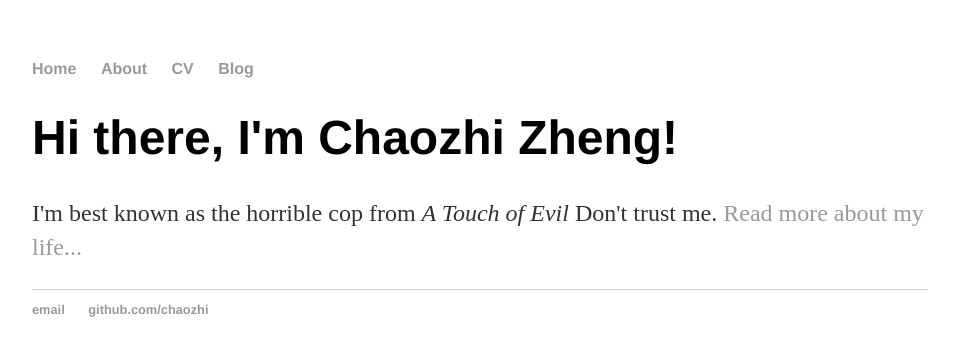
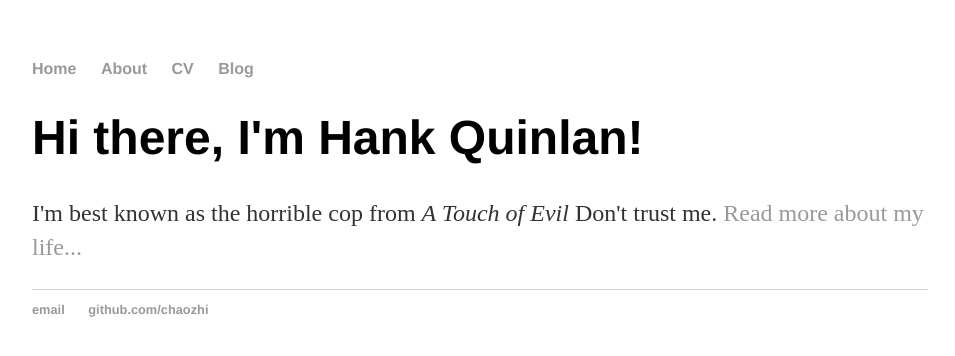
Before and after one commit to chaozhi/chaozhi.github.io, a Jekyll site: the page built from index.html, in a window 1280 px wide. Shown: the top 356 px of the page, without its empty margins (160-1115 px from the left). Built offline with Jekyll 4.4.1, drawn with Linux system fonts in a browser that asks for light colours.

Commit message:
Update index.html

```diff
--- a/index.html
+++ b/index.html
@@ -1,30 +1,8 @@
-<!DOCTYPE html>
-<html>
-	<head>
-		<title>Chaozhi ZHENG</title>
-		<!-- link to main stylesheet -->
-		<link rel="stylesheet" type="text/css" href="/css/main.css">
-	</head>
-	<body>
-		<nav>
-    		<ul>
-        		<li><a href="/">Home</a></li>
-	        	<li><a href="/about">About</a></li>
-        		<li><a href="/cv">CV</a></li>
-        		<li><a href="/blog">Blog</a></li>
-    		</ul>
-		</nav>
-		<div class="container">
-    		<div class="blurb">
-        		<h1>Hi there, I'm Chaozhi Zheng!</h1>
-				<p>I'm best known as the horrible cop from <em>A Touch of Evil</em> Don't trust me. <a href="/about">Read more about my life...</a></p>
-    		</div><!-- /.blurb -->
-		</div><!-- /.container -->
-		<footer>
-    		<ul>
-        		<li><a href="mailto:chaozhi@gmail.com">email</a></li>
-        		<li><a href="https://github.com/chaozhi">github.com/chaozhi</a></li>
-			</ul>
-		</footer>
-	</body>
-</html>
+---
+layout: default
+title: Hank Quinlan, Horrible Cop
+---
+<div class="blurb">
+	<h1>Hi there, I'm Hank Quinlan!</h1>
+	<p>I'm best known as the horrible cop from <em>A Touch of Evil</em> Don't trust me. <a href="/about">Read more about my life...</a></p>
+</div><!-- /.blurb -->
```
